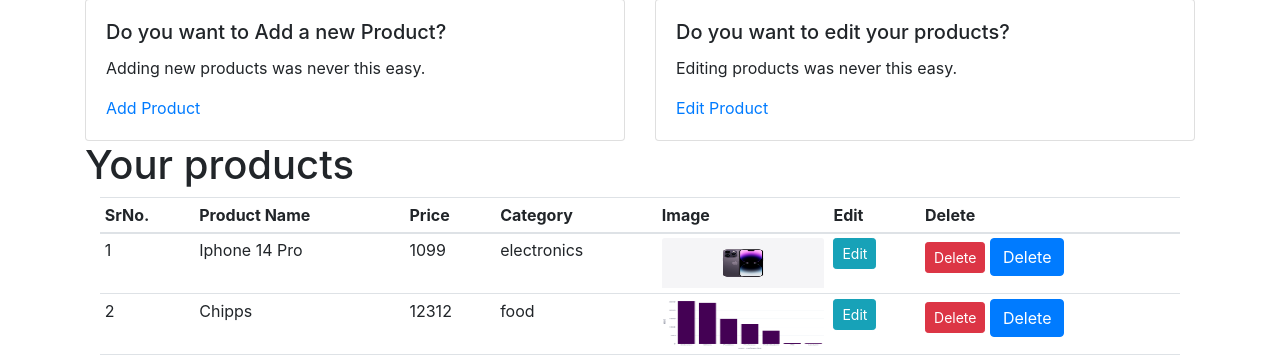
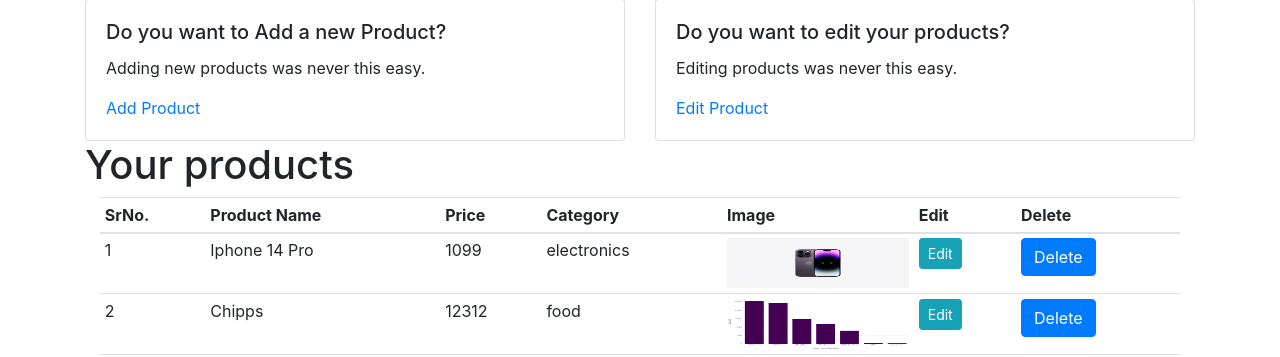
Before and after one commit to jeffyelson/e-commerce-pydevs, a Flask app: page /seller in a window 1280 px wide. Shown: the part 113-470 px from the top of the page. Run offline with Flask 3, Linux system fonts and the light colour scheme; a user stored in the database is signed in; data comes from the database, SQL or seed files in the repository; some libraries are stand-ins or nearby versions.

Commit message:
Removed the old button

```diff
--- a/website/templates/home_seller.html
+++ b/website/templates/home_seller.html
@@ -48,7 +48,6 @@ content %}
             <td><img src="static/img/{{product.image}}" class="card-img-top" width="40" height="50" alt="..."></td>
             <td><a href="{{url_for('views.editProduct', id=product.id)}}" class="btn btn-info btn-sm">Edit</a></td>
             <td>
-                <a href="{{url_for('views.editProduct', id=product.id)}}" class="btn btn-danger btn-sm">Delete</a>
                 <!-- Button trigger modal -->
                 <button type="button" class="btn btn-primary" data-toggle="modal" data-target="#exampleModal-{{product.id}}">
                     Delete
```
